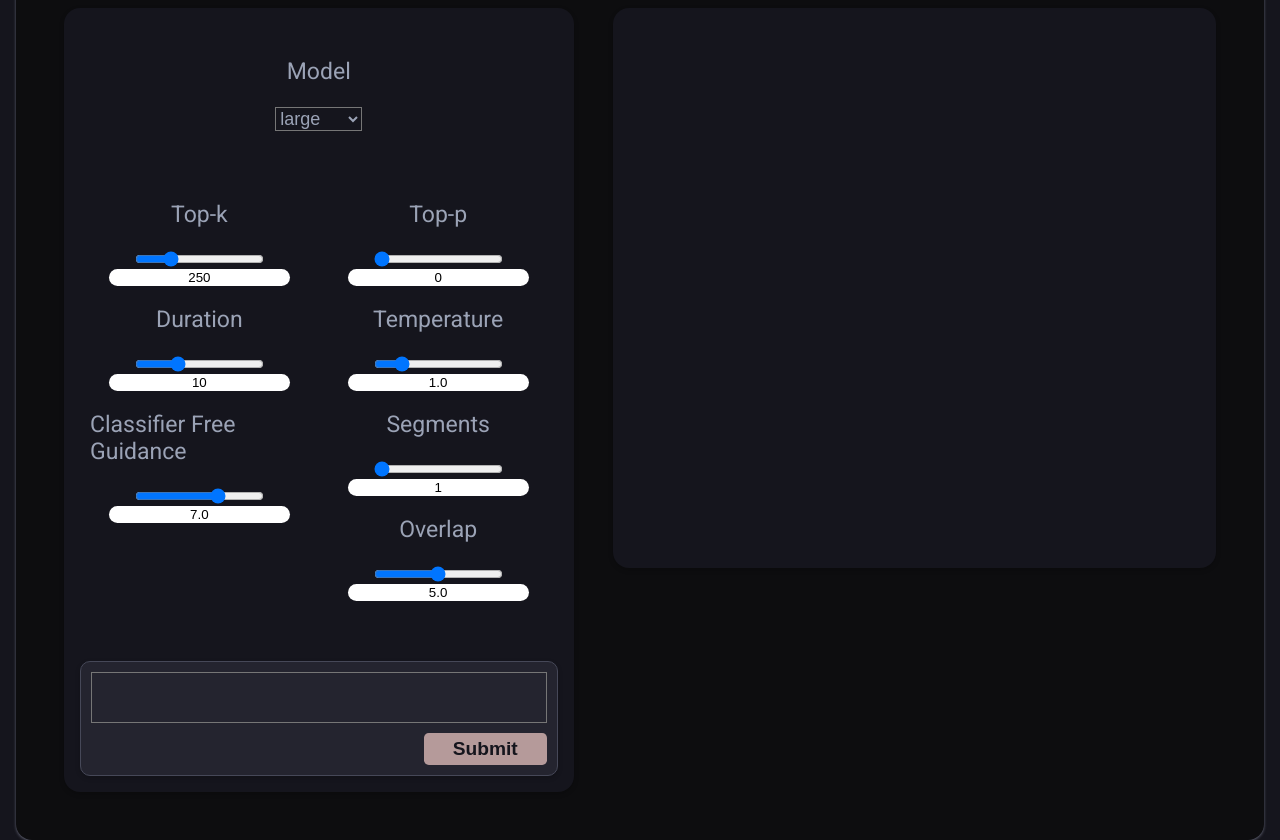
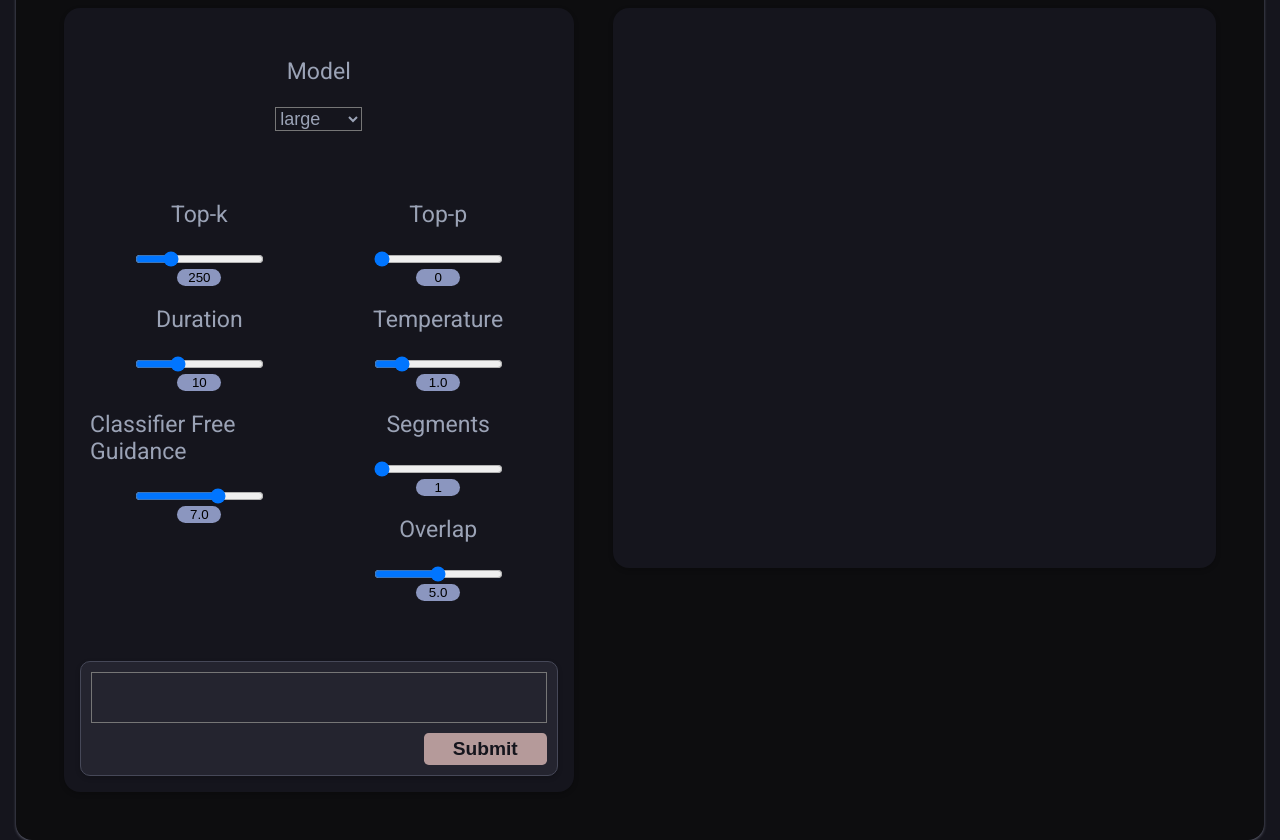
Before and after one commit to CoffeeVampir3/audiocraft-webui, a Flask app: page / in a window 1280 px wide. Run offline with Flask 3, Linux system fonts and the light colour scheme; data that the repository does not hold is empty.

Commit message:
Fixed style bug

```diff
--- a/static/main-style.css
+++ b/static/main-style.css
@@ -221,6 +221,8 @@ form {
 }
 
 .slider-value {
+    background-color: var(--jellyfish);
+    width: 40px;
     text-align: center;
     border: 3px;
     border-radius: 20px;
```
